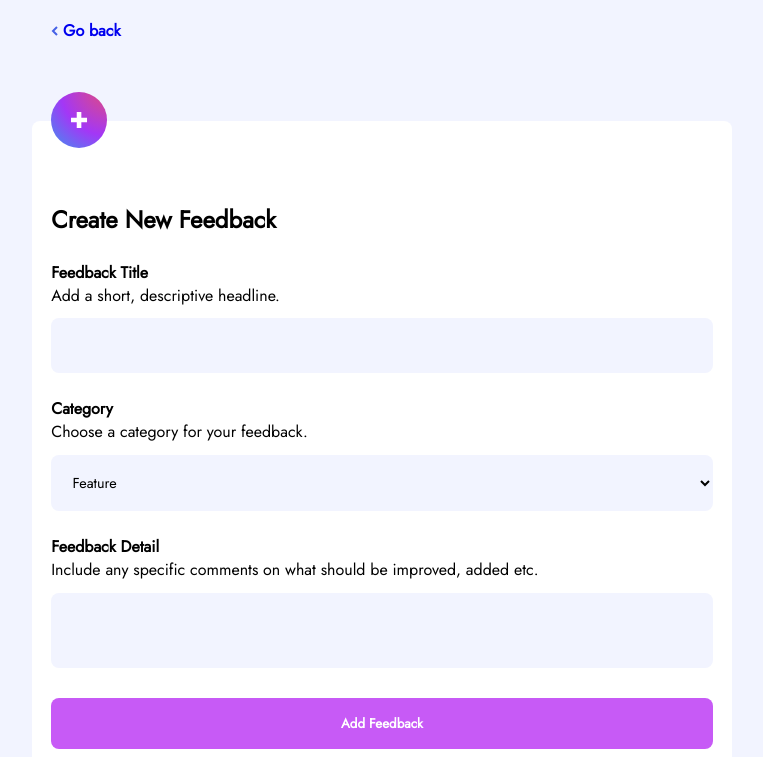
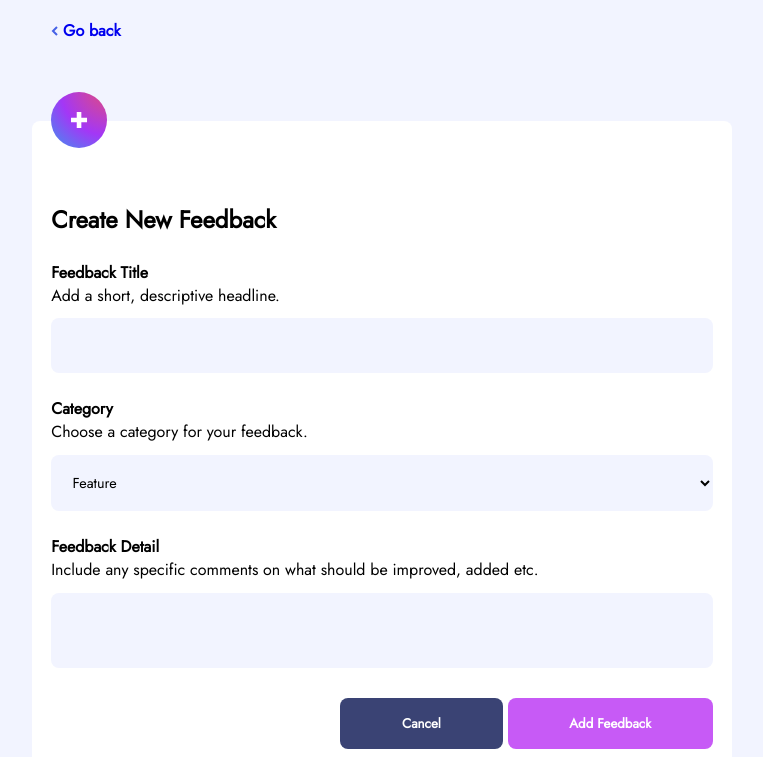
Before and after one commit to sammyodiagbe/product_feedback_app, a React (Create React App) app: page /new-feedback in a window 1536 px wide. Shown: the top 757 px of the page, without its empty margins (386-1149 px from the left). Built offline with nearby package versions, Linux system fonts and the light colour scheme.

Commit message:
fixing styles error

```diff
--- a/src/styles/mediaquery.css
+++ b/src/styles/mediaquery.css
@@ -194,5 +194,29 @@
   div.product-app-container div.pf-f-container div.pf-main-container, div.product-app-container div.feedback-container-content div.pf-main-container {
     padding: 1.2em 0;
   }
+  div.product-app-container div.pf-f-container div.pf-main-container div.pf-form-container div.pf-action-container, div.product-app-container div.feedback-container-content div.pf-main-container div.pf-form-container div.pf-action-container {
+    display: -ms-grid;
+    display: grid;
+        grid-template-areas: "pf-delete . . pf-cancel pf-create-account";
+    grid-gap: 5px;
+  }
+  div.product-app-container div.pf-f-container div.pf-main-container div.pf-form-container div.pf-action-container button, div.product-app-container div.feedback-container-content div.pf-main-container div.pf-form-container div.pf-action-container button {
+    margin-bottom: 0;
+  }
+  div.product-app-container div.pf-f-container div.pf-main-container div.pf-form-container div.pf-action-container button.pf-create-account, div.product-app-container div.feedback-container-content div.pf-main-container div.pf-form-container div.pf-action-container button.pf-create-account {
+    -ms-grid-row: 1;
+    -ms-grid-column: 5;
+    grid-area: pf-create-account;
+  }
+  div.product-app-container div.pf-f-container div.pf-main-container div.pf-form-container div.pf-action-container button.pf-cancel, div.product-app-container div.feedback-container-content div.pf-main-container div.pf-form-container div.pf-action-container button.pf-cancel {
+    -ms-grid-row: 1;
+    -ms-grid-column: 4;
+    grid-area: pf-cancel;
+  }
+  div.product-app-container div.pf-f-container div.pf-main-container div.pf-form-container div.pf-action-container button.pf-delete, div.product-app-container div.feedback-container-content div.pf-main-container div.pf-form-container div.pf-action-container button.pf-delete {
+    -ms-grid-row: 1;
+    -ms-grid-column: 1;
+    grid-area: pf-delete;
+  }
 }
 /*# sourceMappingURL=mediaquery.css.map */
```
Also changed, not shown: src/styles/mediaquery.scss (+24 -0 lines), 1 other file (tests, documents, lock files or other folders).
